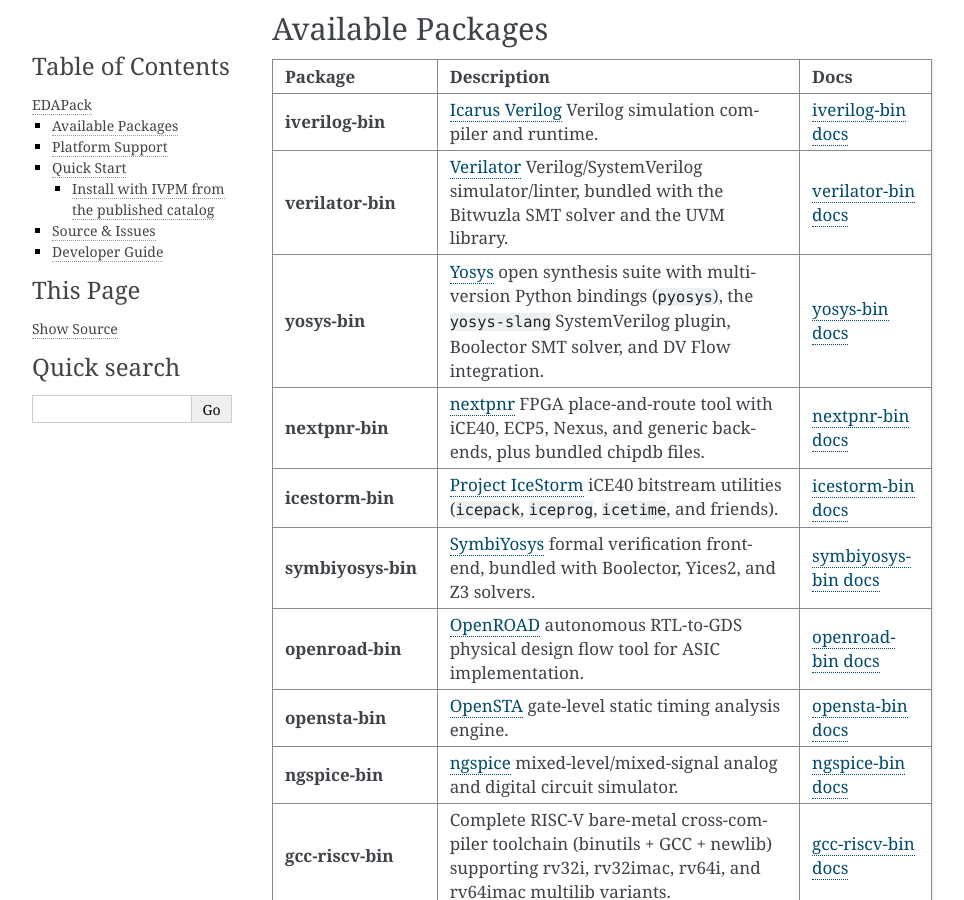
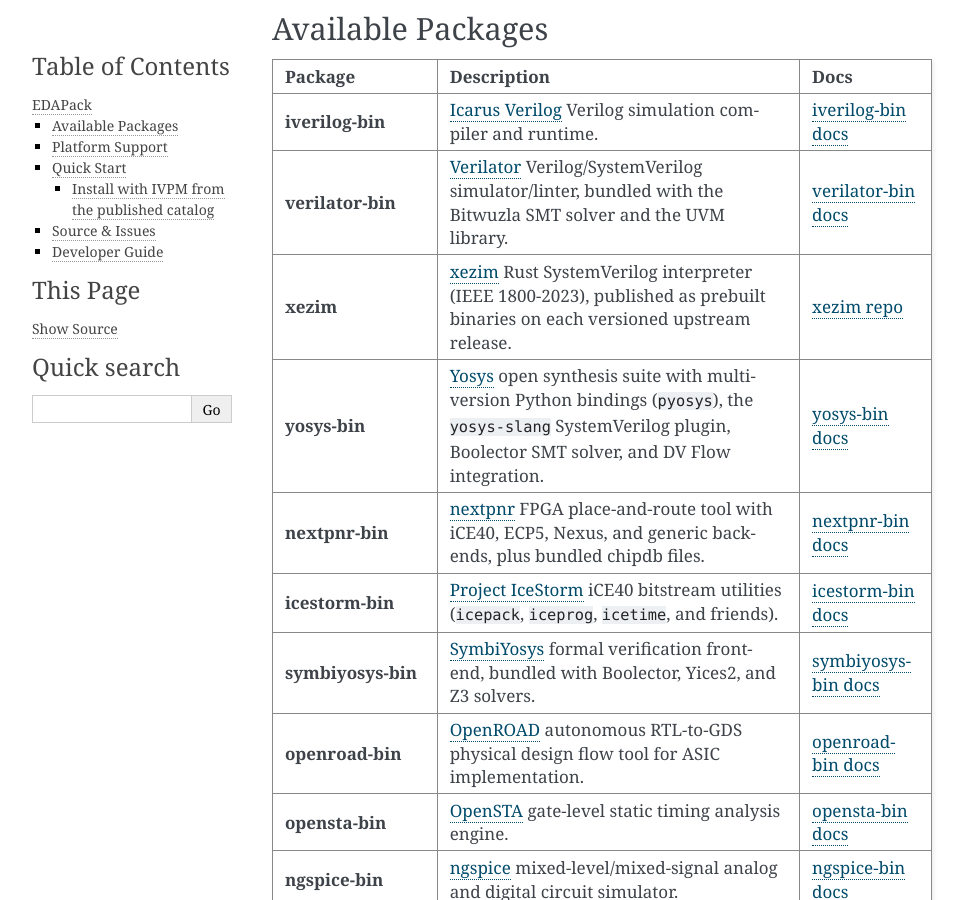
Before and after one commit to EDAPack/edapack.github.io, a Sphinx documentation site: the page built from docs/index.rst, in a window 1280 px wide and 900 px high, scrolled down 349 px. Shown: the whole window, without its empty margins (148-1112 px from the left). Built offline with Sphinx 7.4.7, drawn with Linux system fonts in a browser that asks for light colours; some of the changed text lies outside the part shown.

Commit message:
feat(catalog): point xezim at upstream releases and list it in docs
- the xezim dep-set now consumes prebuilt binaries from the upstream
  aionhw/xezim GitHub Releases (src: gh-rls) instead of a packaging fork
- list xezim on the site and describe it as part of the sim.rtl bundle

```diff
--- a/docs/index.rst
+++ b/docs/index.rst
@@ -34,6 +34,11 @@
        simulator/linter, bundled with the Bitwuzla SMT solver and the UVM
        library.
      - `verilator-bin docs <https://edapack.github.io/verilator-bin/>`_
+   * - **xezim**
+     - `xezim <https://github.com/aionhw/xezim>`_ Rust SystemVerilog
+       interpreter (IEEE 1800-2023), published as prebuilt binaries on each
+       versioned upstream release.
+     - `xezim repo <https://github.com/aionhw/xezim>`_
    * - **yosys-bin**
      - `Yosys <https://yosyshq.net/yosys/>`_ open synthesis suite with
        multi-version Python bindings (``pyosys``), the ``yosys-slang``
@@ -186,7 +191,7 @@
    * - Collection
      - Tools
    * - ``sim.rtl``
-     - Verilator + Icarus Verilog (RTL simulation)
+     - xezim + Verilator + Icarus Verilog (RTL simulation)
    * - ``sim.analog``
      - ngspice (analog/mixed-signal simulation)
    * - ``flow.fpga.ice40``
--- a/docs/ivpm.yaml
+++ b/docs/ivpm.yaml
@@ -61,7 +61,7 @@
     description: xezim 4-state SystemVerilog simulator (IEEE 1800-2023, Rust, prebuilt binaries)
     deps:
     - name: xezim
-      url: https://github.com/opensource-elearning/xezim-bin
+      url: https://github.com/aionhw/xezim
       src: gh-rls
       cache: true
 
```
